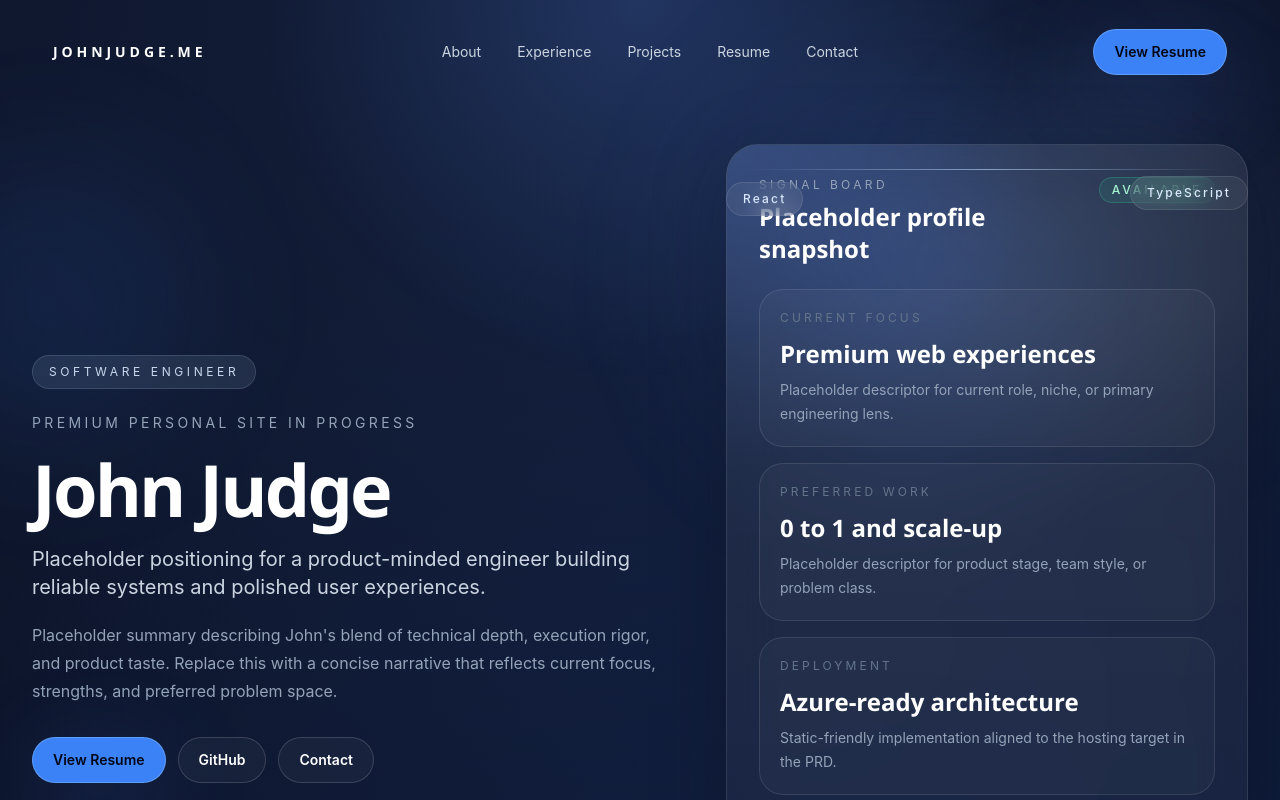
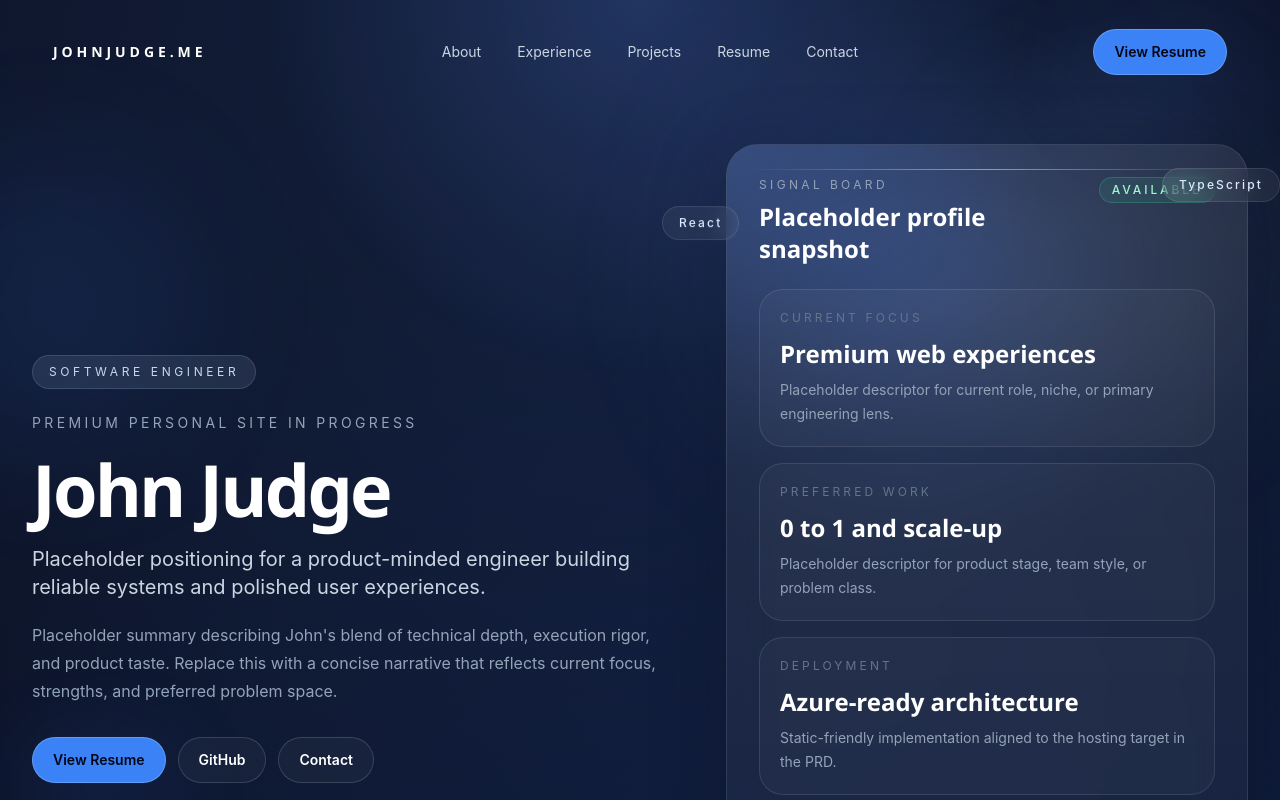
Before and after one commit to johnjjudge/personalsite, a Next.js app: page / in a window 1280 px wide. Shown: the top 800 px of the page. Built offline with nearby package versions, Linux system fonts and the light colour scheme.

Commit message:
move the skills

```diff
--- a/src/components/floating-skill-chip.tsx
+++ b/src/components/floating-skill-chip.tsx
@@ -14,7 +14,7 @@ export function FloatingSkillChip({ label, className, index }: FloatingSkillChip
   return (
     <motion.div
       className={cn(
-        "rounded-full border border-white/12 bg-white/[0.05] px-4 py-2 text-xs font-medium tracking-[0.18em] text-blue-100 backdrop-blur-md",
+        "whitespace-nowrap rounded-full border border-white/12 bg-white/[0.05] px-4 py-2 text-xs font-medium tracking-[0.18em] text-blue-100 backdrop-blur-md",
         className,
       )}
       animate={{
--- a/src/components/hero-section.tsx
+++ b/src/components/hero-section.tsx
@@ -19,11 +19,11 @@ type HeroSectionProps = {
 };
 
 const chipPositions = [
-  "left-0 top-10",
-  "right-0 top-8",
-  "left-6 bottom-28",
-  "right-8 bottom-24",
-  "left-1/2 top-full -translate-x-1/2 -translate-y-1/2",
+  "-left-10 top-12 xl:-left-16 xl:top-16",
+  "right-2 -top-3 xl:-right-8 xl:top-6",
+  "-left-14 bottom-32 xl:-left-20 xl:bottom-36",
+  "right-2 bottom-28 xl:-right-10 xl:bottom-32",
+  "left-1/2 -bottom-5 -translate-x-1/2 xl:-bottom-7",
 ];
 
 export function HeroSection({ profile, heroStats }: HeroSectionProps) {
@@ -107,6 +107,7 @@ export function HeroSection({ profile, heroStats }: HeroSectionProps) {
               </div>
             </GlowCard>
 
+            <div aria-hidden className="pointer-events-none absolute inset-0 z-10">
               {profile.skillChips.map((chip, index) => (
                 <FloatingSkillChip
                   key={chip}
@@ -115,6 +116,7 @@ export function HeroSection({ profile, heroStats }: HeroSectionProps) {
                   className={`absolute ${chipPositions[index] ?? "left-10 top-10"}`}
                 />
               ))}
+            </div>
           </AnimatedReveal>
         </div>
       </Container>
```
Lines whose indentation alone changed are shown as unchanged.
